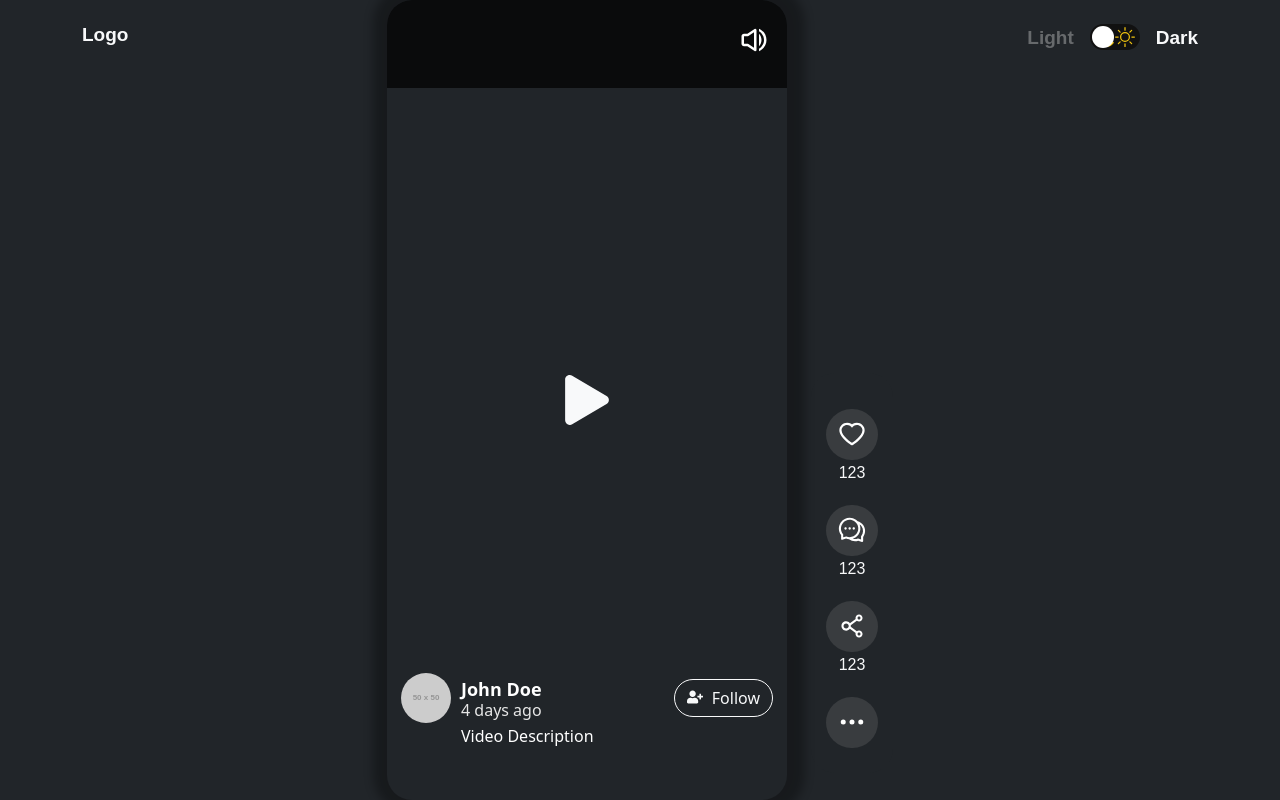
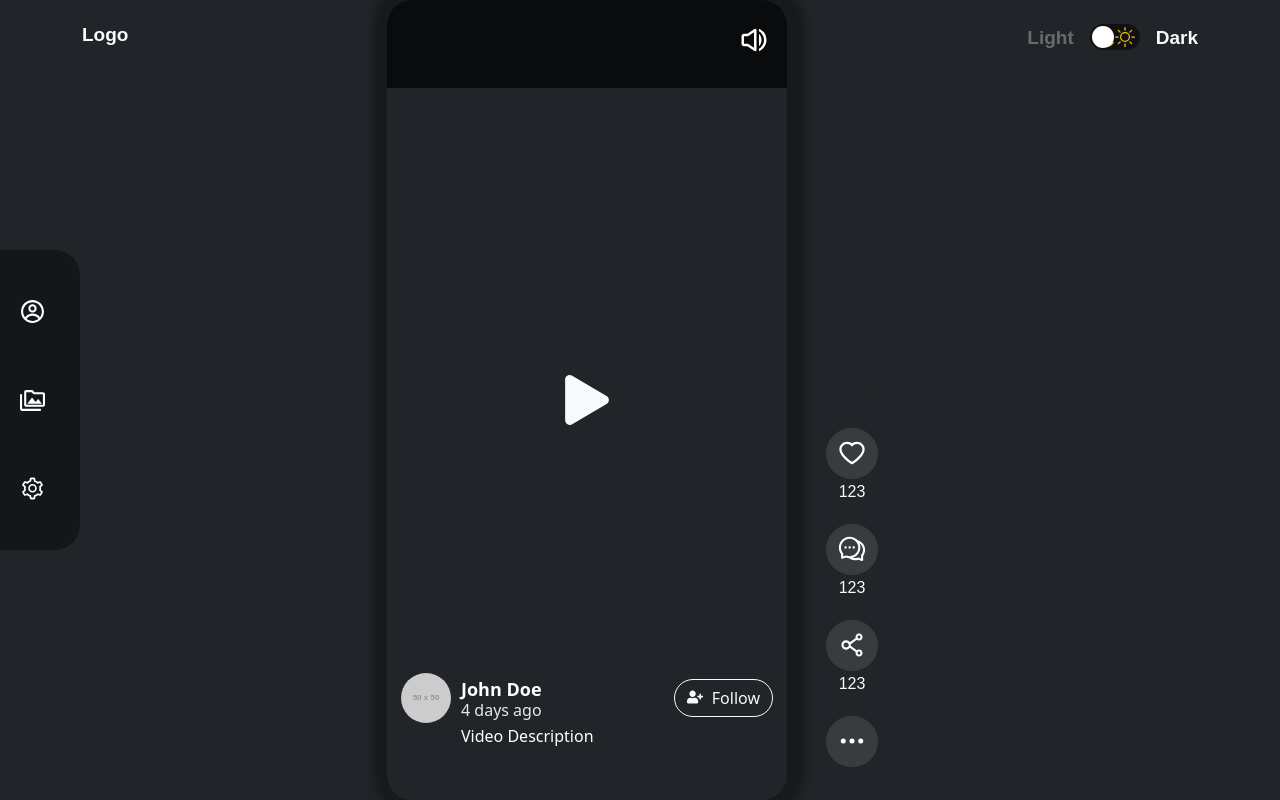
Before and after one commit to huzaifa-aslam/tiktok-clone-fiverr, a React (Create React App) app: page / in a window 1280 px wide. Built offline with nearby package versions, Linux system fonts and the light colour scheme.

Commit message:
add actions

```diff
--- /dev/null
+++ b/src/components/sidebar/Sidebar.js
@@ -0,0 +1,46 @@
+import React from "react";
+import { MdOutlinePermMedia } from "react-icons/md";
+import { AiOutlineSetting } from "react-icons/ai";
+import { CgProfile } from "react-icons/cg";
+
+import "./sidebar.css";
+import { Link } from "react-router-dom";
+export const Sidebar = ({ isDarkMode }) => {
+  return (
+    <div className={`sidebar ${isDarkMode ? "background_black " : "bg-light"}`}>
+      <Link to="/" className="button_2">
+        <span className="icon_2 ">
+          {" "}
+          <CgProfile
+            className={` ${isDarkMode ? "text_white " : ""}`}
+            size={25}
+          />
+        </span>
+
+        <span className="text_2">Profile</span>
+      </Link>
+      <Link to="/" className="button_2">
+        <span className="icon_2">
+          {" "}
+          <MdOutlinePermMedia
+            className={` ${isDarkMode ? "text_white " : ""}`}
+            size={25}
+          />
+        </span>
+
+        <span className="text_2">Media</span>
+      </Link>
+      <Link to="/" className="button_2">
+        <span className="icon_2">
+          {" "}
+          <AiOutlineSetting
+            className={` ${isDarkMode ? "text_white " : ""}`}
+            size={25}
+          />
+        </span>
+
+        <span className="text_2">Setting</span>
+      </Link>
+    </div>
+  );
+};
--- /dev/null
+++ b/src/components/sidebar/sidebar.css
@@ -0,0 +1,67 @@
+.sidebar {
+  position: fixed;
+  left: 0;
+  top: 50%; /* Set the top position to 50% */
+  transform: translateY(-50%); /* Use transform to center vertically */
+  height: 300px; /* Set the height to 300px */
+  width: 80px;
+  /* background-color: #f5f5f5; */
+  z-index: 9999;
+  border-radius: 0px 25px 25px 0px;
+  display: flex;
+  flex-direction: column;
+  justify-content: space-evenly;
+  /* align-items: center; */
+  /* overflow-y: auto; */
+}
+.text_white {
+  color: white;
+}
+.background_black {
+  background-color: #0000005e;
+}
+.button_2 {
+  color: black;
+  text-decoration: none;
+  border-radius: 60px;
+  height: 54px;
+  display: inline-flex;
+  align-items: center;
+  overflow: hidden;
+  width: auto;
+  max-width: 54px;
+  transition: 0.9s;
+  /* background-color: #80808040; */
+}
+
+.button_2:hover {
+  max-width: 300px;
+}
+a:hover {
+  color: white;
+  background-color: #4c5bdf;
+  width: 120px;
+  display: flex;
+  justify-content: space-between;
+  height: 54px;
+  padding: 3px;
+}
+.icon_2 {
+  /* font-family: "Font Awesome 5 Free"; */
+  font-size: 16px;
+  margin-right: 15px;
+  padding: 0px 8px;
+  display: flex;
+  align-items: center;
+}
+
+.text_2 {
+  white-space: nowrap;
+  padding-right: 15px;
+  /* display: none; */
+}
+.text_2:hover {
+  /* white-space: nowrap;
+    padding-right: 15px; */
+  display: block;
+}
--- a/src/screens/home/home.css
+++ b/src/screens/home/home.css
@@ -102,6 +102,9 @@
 .bg-black {
   background-color: black;
 }
+.light-background {
+  background-color: #eef1f4;
+}
 .blur-text {
   color: #d3d3d366;
 }
@@ -164,8 +167,11 @@
 /* actions css */
 .action_main {
   height: 400px;
-  margin-top: 373px;
+  /* margin-top: 373px; */
   border-radius: 24px;
+  position: relative;
+  top: 49%;
+  background-color: #0000005e;
 }
 .action_icon {
   background-color: #80808040;
--- a/src/screens/home/index.js
+++ b/src/screens/home/index.js
@@ -11,6 +11,7 @@ import {
 import { FiMoreHorizontal } from "react-icons/fi";
 
 import "./home.css";
+import { Sidebar } from "../../components/sidebar/Sidebar";
 const Home = () => {
   const [isPlaying, setIsPlaying] = useState(false);
   const [isMuted, setIsMuted] = useState(false);
@@ -26,9 +27,14 @@ const Home = () => {
     setIsDarkMode(!isDarkMode);
   };
   return (
-    <div className={isDarkMode ? "bg-dark text-light" : "bg-light text-dark"}>
+    <div
+      className={
+        isDarkMode ? "bg-dark text-light" : "light-background text-dark"
+      }
+    >
       <div className="container">
         <div className="row">
+          <Sidebar isDarkMode={isDarkMode} />
           <div className="col-md-3 pt-4">
             <h6 className="logo">Logo</h6>
           </div>
```
